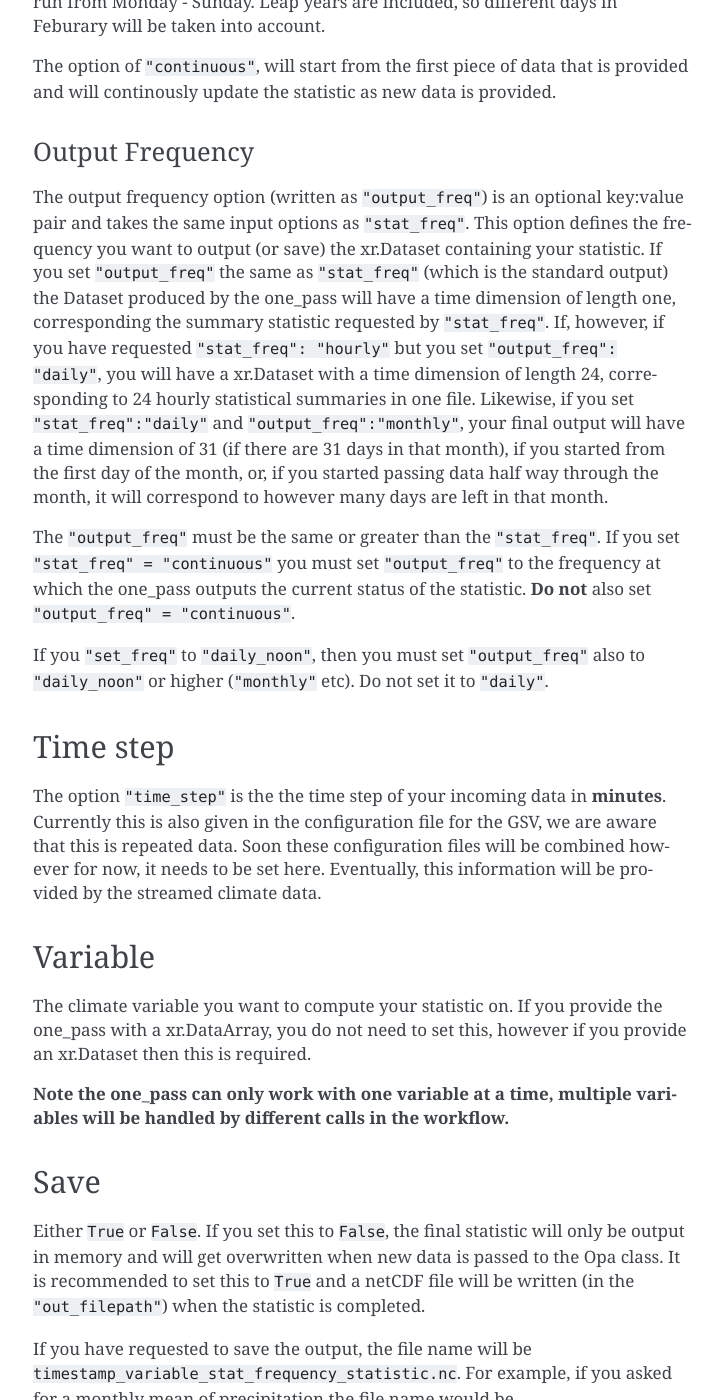
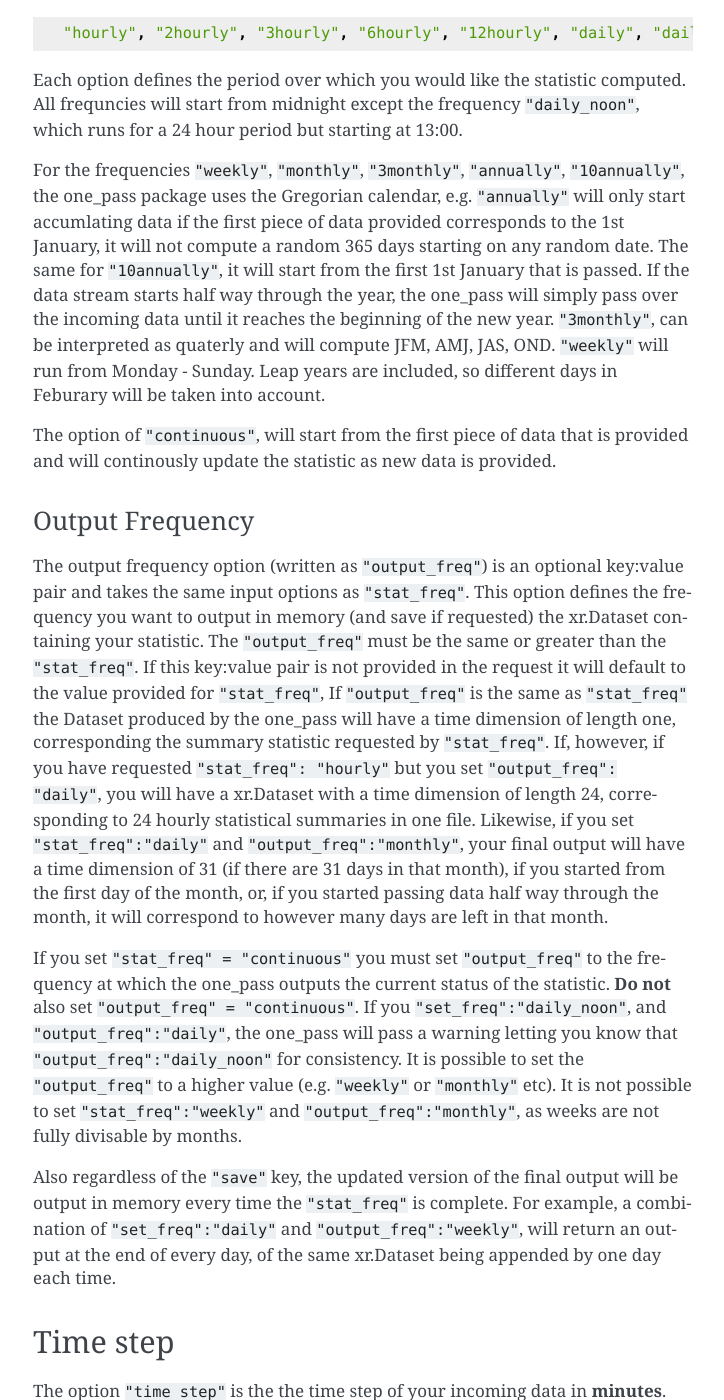
Before and after one commit to DestinE-Climate-DT/one_pass, a Sphinx documentation site: the page built from docs/source/the_data_request.rst, in a window 1280 px wide and 1400 px high, scrolled down 7052 px. Shown: the whole window, without its empty margins (387-1111 px from the left). Built offline with Sphinx 7.4.7, drawn with Linux system fonts in a browser that asks for light colours; some of the changed text lies outside the part shown.

Commit message:
getting ready for merge, updating docs

```diff
--- a/docs/source/the_data_request.rst
+++ b/docs/source/the_data_request.rst
@@ -172,7 +172,7 @@
 Histogram
 ^^^^^^^^^^^^
 
-The ``"histogram"`` statistic has two optional key:value pairs. The first ``"bins" : int`` sets the number of bins you would like. If this is not set, or set to None, the one_pass will default to 10. The second optional key:value pair is ``"range":[float, float]``.
+The ``"histogram"`` statistic uses the same t-digest algorithm as given in the percentiles statistic. This statistic has the optional key:value pair ``"bins" : int``, which sets the number of bins you would like. If this is not set, or set to None, the one_pass will default to 10. Unlike the other statistics, ``"histogram"`` will provide two output files, both in memory and saved to disk if ``"save" : True``. The first will be a netCDF of the bin counts, so the number of values in each bin. If saved, this will have the file name ``timestamp_variable_histogram_stat_freq_bin_counts.nc``, where date will correspond to the date or dates that the data spans and stat_freq is the requested frequency of the statistic (see below). The second netCDF file will correspond to the bin_edges and will have a file name ``timestamp_variable_histogram_stat_freq_bin_edges.nc``. The reason they provided in seperate files is that bin_edges will have one dimension ``bin_edges`` of ``length(bin_count) + 1``.
 
 Intensity annual maximum series
 ^^^^^^^^^^^^^^^^^^^^^^^^^^^^^^^^^
@@ -215,7 +215,7 @@
 
 The ``"raw"`` statistic does not compute any statistical summaries on the incoming data, it simply outputs the raw data as it is passed. The only way it will modify the data is if a Dataset is passed with many climate variables, it will extract the variable requested and produce a Dataset containing only that variable (this is true for all statistic, see variable key:value). This option is included to act as a temporary data buffer for some use case applications.
 
-Note: The key:value pairs ``"stat_freq"`` and ``"output_freq"`` will be ignored if ``"stat":"raw"``. The one_pass will simply save the data it has been passed at native temporal resolution. This is to reduce uneccessary I/O.
+Note: The key:value pairs ``"stat_freq"`` and ``"output_freq"`` will be ignored if ``"stat":"raw"``. The one_pass will simply save the data it has been passed at native temporal resolution. This is to reduce uneccessary I/O operations required to temporally aggregate data to the correct length.
 
 Bias-Correction
 ^^^^^^^^^^^^^^^^^
@@ -223,12 +223,12 @@
 Another layer to the one_pass library is the bias-correction. This package is being developed seperately from the one_pass but will make use of the outputs from the one_pass package. Specifically if you set ``"stat" : "bias_correction"`` and ``"save" : True``, you will receive three outputs, as opposed to just one.
 
 1. Daily aggregations of the incoming data (either daily means or summations if the variable is precipitation) as netCDF. Currently the variable names that will use summation as opposed to means are ``'pr', 'lsp', 'cp', 'tp', 'pre', 'precip', 'rain'``.
-2. The raw data at native temporal resolution as netCDF (this is equivalent to ``"raw"`` described above).
+2. The raw data at native temporal resolution as netCDF (this is equivalent to ``"raw"`` described above). However here, the raw data will never span the end and start of a new day.
 3. A pickle file containing TDigest objects, called ``month_01_variable_bias_correction.pkl`` if the month is January for example. There will be one file for each month, and the digests will be updated with the daily time aggregations (means or summations) for that month. The months will be accumulated, for example, the month 01 file will contain data from all the Januaries of the years the model has covered.
 
-When using this statistic, make sure to set ``"stat_freq" : "daily"`` and ``"output_freq" : "daily"``. If you set ``"save" : False`` the raw data and the daily aggregated data will not be saved, however the digest files will always be saved regardless.
+When using this statistic, make sure to set ``"stat_freq" : "daily"`` and ``"output_freq" : "daily"``. If you set ``"save" : False`` the raw data and the daily aggregated data will not be saved and will just be provided as outputs in memory, however the digest files will always be saved regardless.
 
-If the pickle files containing the digest objects become too large (exceed the pickle limit of 2GB), they will be saved as .zarr files instead. In this case, there will be two files ``month_01_variable_bias_correction.zarr`` containing only the digests and a smaller ``month_01_variable_bias_correction.pkl`` containing all the metadata required for the Dataset.
+If the pickle files containing the digest objects become too large (exceed the pickle limit of 2GB), they will be saved as .zarr files instead. In this case, there will be two files ``month_01_variable_bias_correction.zarr`` containing only the digests and a smaller ``month_01_variable_bias_correction.pkl`` containing all the metadata required for the Dataset. If this occurs during the month (as the digest files get larger) the pickle file ``month_01_variable_bias_correction.pkl`` will automatically switch from containing the full Dataset object containing the digests to containing only the metadata.
 
 .. note:: The bias-correction statistic has been created specifically to pass data to the bias correction package. It does not provide bias corrected data itself.
 
@@ -253,11 +253,11 @@
 Output Frequency
 ^^^^^^^^^^^^^^^^^^^
 
-The output frequency option (written as ``"output_freq"``) is an optional key:value pair and takes the same input options as ``"stat_freq"``. This option defines the frequency you want to output (or save) the xr.Dataset containing your statistic. If you set ``"output_freq"`` the same as ``"stat_freq"`` (which is the standard output) the Dataset produced by the one_pass will have a time dimension of length one, corresponding the summary statistic requested by ``"stat_freq"``. If, however, if you have requested ``"stat_freq": "hourly"`` but you set ``"output_freq": "daily"``, you will have a xr.Dataset with a time dimension of length 24, corresponding to 24 hourly statistical summaries in one file. Likewise, if you set ``"stat_freq":"daily"`` and ``"output_freq":"monthly"``, your final output will have a time dimension of 31 (if there are 31 days in that month), if you started from the first day of the month, or, if you started passing data half way through the month, it will correspond to however many days are left in that month.
+The output frequency option (written as ``"output_freq"``) is an optional key:value pair and takes the same input options as ``"stat_freq"``. This option defines the frequency you want to output in memory (and save if requested) the xr.Dataset containing your statistic. The ``"output_freq"`` must be the same or greater than the ``"stat_freq"``. If this key:value pair is not provided in the request it will default to the value provided for ``"stat_freq"``, If ``"output_freq"`` is the same as ``"stat_freq"`` the Dataset produced by the one_pass will have a time dimension of length one, corresponding the summary statistic requested by ``"stat_freq"``. If, however, if you have requested ``"stat_freq": "hourly"`` but you set ``"output_freq": "daily"``, you will have a xr.Dataset with a time dimension of length 24, corresponding to 24 hourly statistical summaries in one file. Likewise, if you set ``"stat_freq":"daily"`` and ``"output_freq":"monthly"``, your final output will have a time dimension of 31 (if there are 31 days in that month), if you started from the first day of the month, or, if you started passing data half way through the month, it will correspond to however many days are left in that month.
 
-The ``"output_freq"`` must be the same or greater than the ``"stat_freq"``. If you set ``"stat_freq" = "continuous"`` you must set ``"output_freq"`` to the frequency at which the one_pass outputs the current status of the statistic. **Do not** also set ``"output_freq" = "continuous"``.
+If you set ``"stat_freq" = "continuous"`` you must set ``"output_freq"`` to the frequency at which the one_pass outputs the current status of the statistic. **Do not** also set ``"output_freq" = "continuous"``. If you ``"set_freq":"daily_noon"``, and ``"output_freq":"daily"``, the one_pass will pass a warning letting you know that ``"output_freq":"daily_noon"`` for consistency. It is possible to set the ``"output_freq"`` to a higher value (e.g. ``"weekly"`` or ``"monthly"`` etc). It is not possible to set ``"stat_freq":"weekly"`` and ``"output_freq":"monthly"``, as weeks are not fully divisable by months.
 
-If you ``"set_freq"`` to ``"daily_noon"``, then you must set ``"output_freq"`` also to ``"daily_noon"`` or higher (``"monthly"`` etc). Do not set it to ``"daily"``.
+Also regardless of the ``"save"`` key, the updated version of the final output will be output in memory every time the ``"stat_freq"`` is complete. For example, a combination of ``"set_freq":"daily"`` and ``"output_freq":"weekly"``, will return an output at the end of every day, of the same xr.Dataset being appended by one day each time.
 
 Time step
 ----------------
@@ -267,20 +267,21 @@
 Variable
 --------------
 
-The climate variable you want to compute your statistic on. If you provide the one_pass with a xr.DataArray, you do not need to set this, however if you provide an xr.Dataset then this is required.
+The climate variable you want to compute your statistic on. This variable is always required, even if you pass an xr.DataArray with only one variable.
 
 **Note the one_pass can only work with one variable at a time, multiple variables will be handled by different calls in the workflow.**
 
 Save
 ------------
 
-Either ``True`` or ``False``. If you set this to ``False``, the final statistic will only be output in memory and will get overwritten when new data is passed to the Opa class. It is recommended to set this to ``True`` and a netCDF file will be written (in the ``"out_filepath"``) when the statistic is completed.
+Either ``True`` or ``False``. If you set this to ``False``, the final statistic will only be output in memory and will get overwritten when new data is passed to the Opa class. It is recommended to set this to ``True`` and a netCDF file will be written (in the ``"save_filepath"``) when the statistic is completed.
 
 If you have requested to save the output, the file name will be ``timestamp_variable_stat_frequency_statistic.nc``. For example, if you asked for a monthly mean of precipitation the file name would be ``2070_05_pr_monthly_mean.nc``. The one_pass will not differentiate between different experimental runs.
 
 Checkpoint
 -----------------
-Either ``True`` or ``False``. This defines if you want to write intermediate checkpoint files as the one_pass is provided new data. If ``True``, a checkpoint file will be written for every new chunk of incoming data. If set to ``False`` the rolling statistic will only be stored in memory and will be lost of if the programme crashes. Setting to ``True`` will allow for the statistics to be rolled back in time if the model crashes. It is highly recommended to set this to ``True``.
+
+Either ``True`` or ``False``. If this key:value pair is not provided it will default to ``True``. This defines if you want to write intermediate checkpoint files as the one_pass is provided new data. If ``True``, a checkpoint file will be written for every new chunk of incoming data. If set to ``False`` the rolling statistic will only be stored in memory and will be lost of if the programme crashes. Setting to ``True`` will allow for the statistics to be rolled back in time if the model crashes. It is highly recommended to set this to ``True``.
 
 
 Checkpoint Filepath
@@ -291,4 +292,4 @@
 Save Filepath
 -----------------
 
-``"out_filepath"`` is the file path to where you want the final netCDF files to be written. The name of the file is dynamically created inside the one_pass as it contains the details of the requested statistic.
+``"save_filepath"`` is the file path, **NOT including the file name**,  to where you want the final netCDF files to be written. The name of the file is dynamically created inside the one_pass as it contains the details of the requested statistic.
--- a/environment.yml
+++ b/environment.yml
@@ -13,8 +13,6 @@
   - tqdm
   - sphinx
   - sphinx-rtd-theme
-  - matplotlib
-  - netCDF4
   - cython
   - pip
   - pip:
--- a/setup.py
+++ b/setup.py
@@ -13,7 +13,7 @@
 
 setup(
     name="one_pass",
-    version="0.4.3",
+    version="0.5",
     description="One Pass Algorithms",
     author="Katherine Grayson",
     author_email="katherine.grayson@bsc.es",
```
Also changed, not shown: other parts of docs/source/the_data_request.rst (+1 -1 lines), docs/source/a_note_on_the_output.rst (+8 -2 lines), 2 other files.
